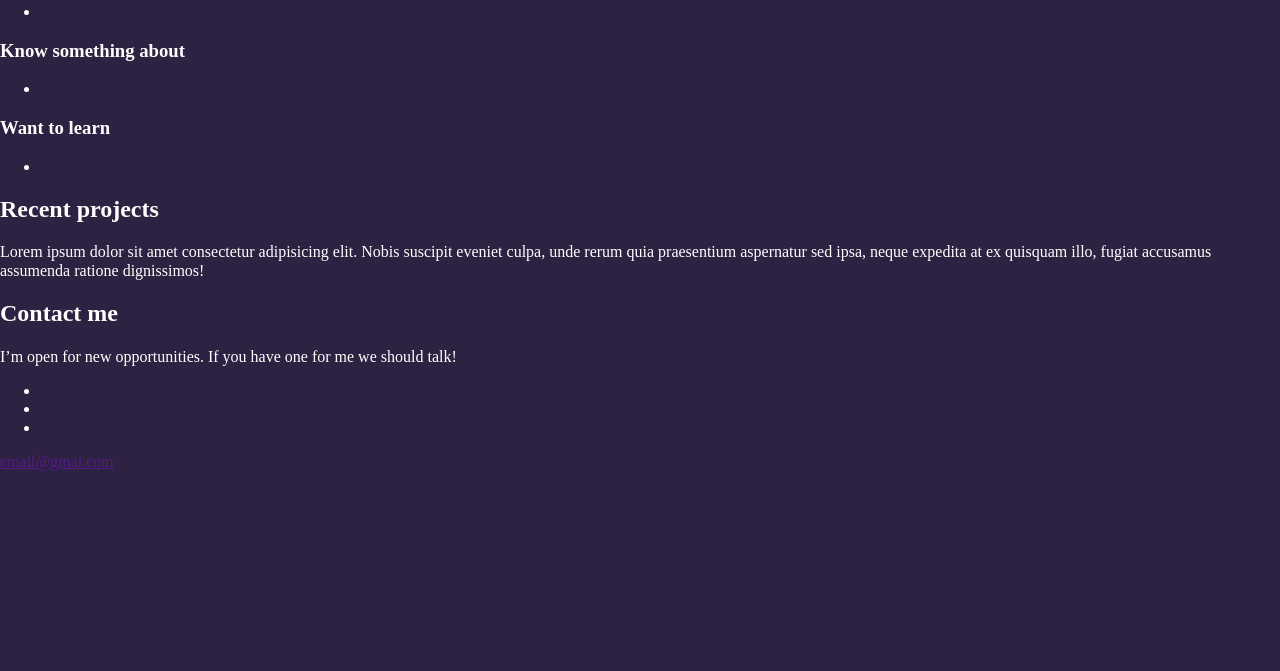
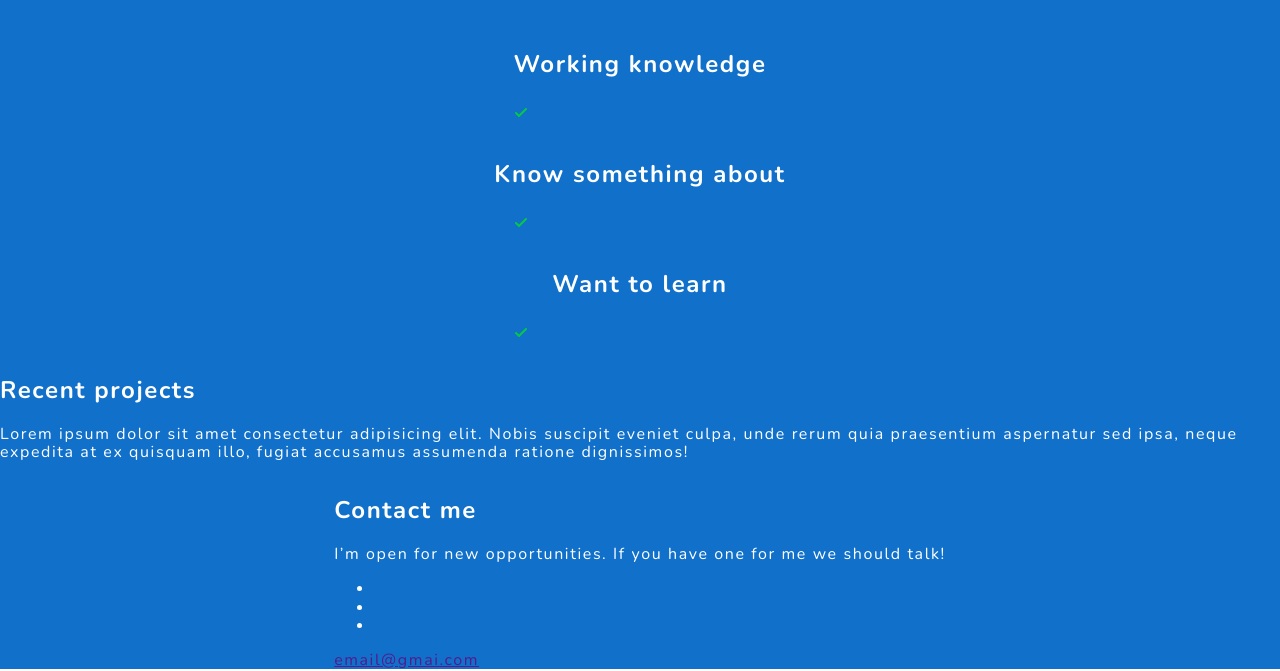
Before and after one commit to karolryska/wtf-portfolio, a website built with webpack: page src/pages/index.html in a window 1280 px wide. Shown: the part 292-963 px from the top of the page. Before the commit the page ends 800 px from the top, so only its background shows below. Built offline with nearby package versions, Linux system fonts and the light colour scheme.

Commit message:
Add font and box-sizing global style

```diff
--- a/src/scss/main.scss
+++ b/src/scss/main.scss
@@ -1,13 +1,19 @@
 @import "~normalize.css";
+@import url('https://fonts.googleapis.com/css2?family=Nunito:wght@300;400;600;700&display=swap');
 
 @import "_variables";
+@import "_mixins";
 @import "modules/hello.scss";
+@import "modules/skills.scss";
+
+*,
+*::before,
+*::after {
+  box-sizing: border-box;
+}
 
 body {
-  background: $wtf;
-  color: #fff;
-  display: flex;
-  align-items: center;
-  justify-content: center;
-  min-height: 100vh;
+min-height: 100vh;
+font-family: 'Nunito', sans-serif;
+letter-spacing: 0.1rem;
 }
```
